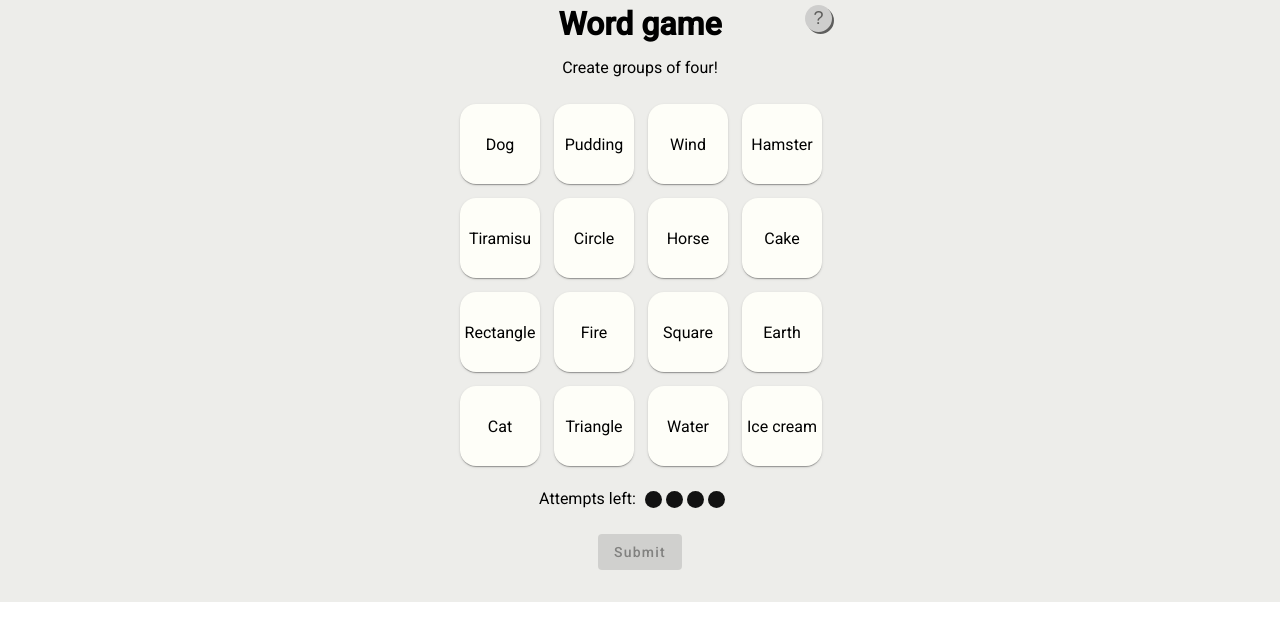
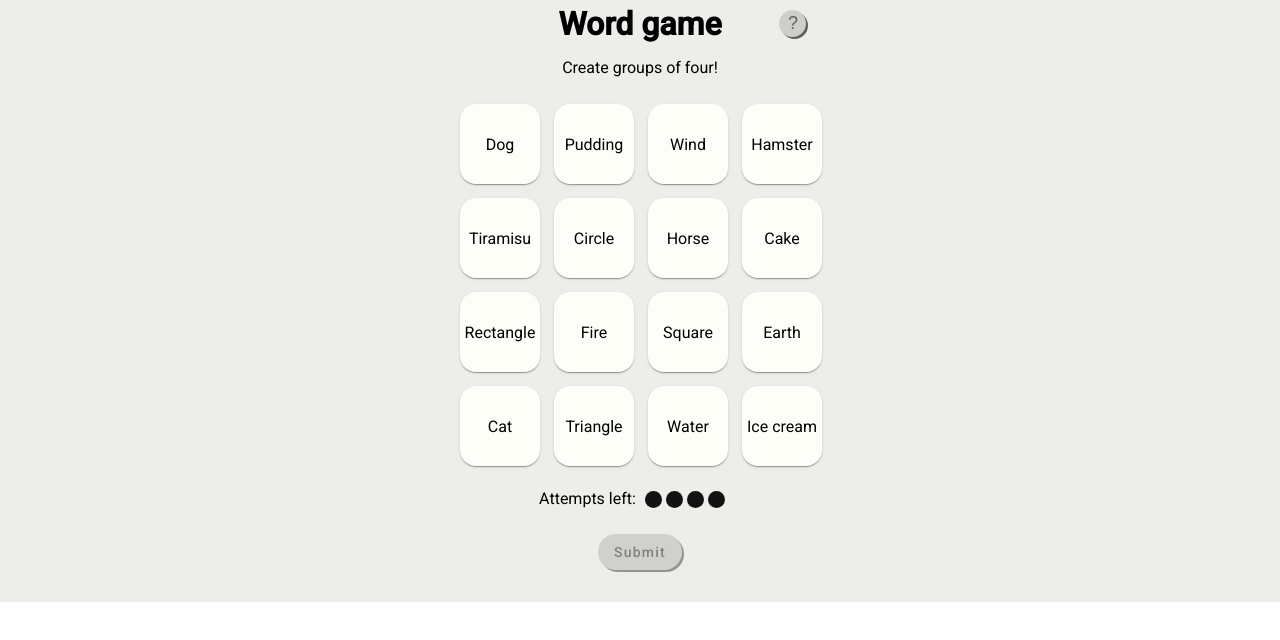
Before and after one commit to emmiberge/word-game-2.0, an Angular app: page / in a window 1280 px wide. Shown: the top 640 px of the page. Built offline with nearby package versions, Linux system fonts and the light colour scheme.

Commit message:
Added shuffling service

```diff
--- a/src/app/app.component.css
+++ b/src/app/app.component.css
@@ -51,3 +51,8 @@ h1{
     cursor: pointer;
 
 }
+
+#submit-button{
+    border-radius: 20px;
+    box-shadow: 2px 2px;
+}
--- a/src/app/app.component.html
+++ b/src/app/app.component.html
@@ -1,7 +1,7 @@
 <div class ="gameContainer">
   <div style="display: flex; margin-top: 5px; margin-bottom: 0px; ">
     <h1>Word game</h1>
-    <button style="right: 35%; position: absolute;" id="about-button"(click)="openDialog()">?</button>
+    <button style="right: 37%; position: absolute; margin-top: 5px;" id="about-button"(click)="openDialog()">?</button>
   </div>
 
   <p style="margin-bottom: 2px; margin-top: 10px;">Create groups of four!</p>
@@ -13,7 +13,7 @@
     </div>
   </div>
 
-  <button disabled={{!canSubmitGuess}} style="margin-top: 10px;" (click)="submitChoice()" mat-raised-button>Submit</button>
+  <button disabled={{!canSubmitGuess}} style="margin-top: 10px;" id="submit-button" (click)="submitChoice()" mat-raised-button>Submit</button>
   <p>{{displayText}}</p>
 
 </div>
--- a/src/components/grid/grid.component.ts
+++ b/src/components/grid/grid.component.ts
@@ -8,6 +8,7 @@ import { Group, GroupClass } from '../../model/Group';
 import { GameGenerator } from '../../model/GameGenerator';
 import { tileState } from '../../types/tileState';
 import { GameEvent } from '../../types/gameEvent';
+import { ShufflingService } from '../../services/shuffling.service';
 
 
 @Component({
@@ -150,6 +151,13 @@ export class GridComponent implements OnInit{
     })
   }
 
+  // -------------- GLOBAL -----------------
+
+  // Called when player wants to shuffle
+  shuffleTiles(){
+    this.tiles = ShufflingService.shuffle(this.tiles);
+  }
+
 
   // Called when player makes guess
   submitTiles(){
--- a/src/model/GameGenerator.ts
+++ b/src/model/GameGenerator.ts
@@ -1,3 +1,4 @@
+import { ShufflingService } from "../services/shuffling.service";
 import { Group } from "./Group";
 import { Tile } from "./Tile";
 
@@ -54,7 +55,7 @@ export class GameGenerator{
             return i;
           });
 
-        indexArr = this.shuffle(indexArr);
+        indexArr = ShufflingService.shuffle(indexArr);
 
         console.log(this.collection);
         console.log(indexArr);
@@ -71,20 +72,8 @@ export class GameGenerator{
         // Should shuffle
 
 
-        this.tiles = this.shuffle(tmp);
+        this.tiles = ShufflingService.shuffle(tmp);
         console.log(this.tiles);
-    }
-
-
-    private shuffle<T>(arr : T[]){
-        var tmp = [...arr];
-
-        for (let i = tmp.length - 1; i > 0; i--) {
-            const j = Math.floor(Math.random() * (i + 1));
-            [tmp[i], tmp[j]] = [tmp[j], tmp[i]];
-          }
-
-        return tmp;
     }
 
 
@@ -93,4 +82,7 @@ export class GameGenerator{
 
 
 
+
+
+
 }
--- /dev/null
+++ b/src/services/shuffling.service.ts
@@ -0,0 +1,16 @@
+import { Injectable } from "@angular/core";
+
+@Injectable()
+export class ShufflingService{
+
+    public static shuffle<T>(arr : T[]) : T[]{
+        var tmp = [...arr];
+
+        for (let i = tmp.length - 1; i > 0; i--) {
+            const j = Math.floor(Math.random() * (i + 1));
+            [tmp[i], tmp[j]] = [tmp[j], tmp[i]];
+          }
+
+        return tmp;
+    }
+}
```
